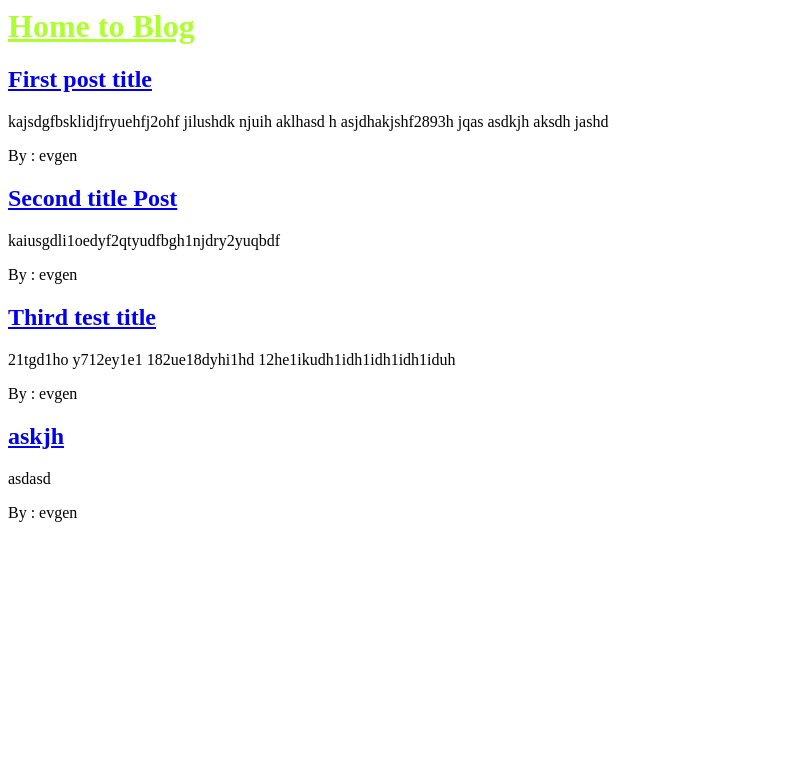
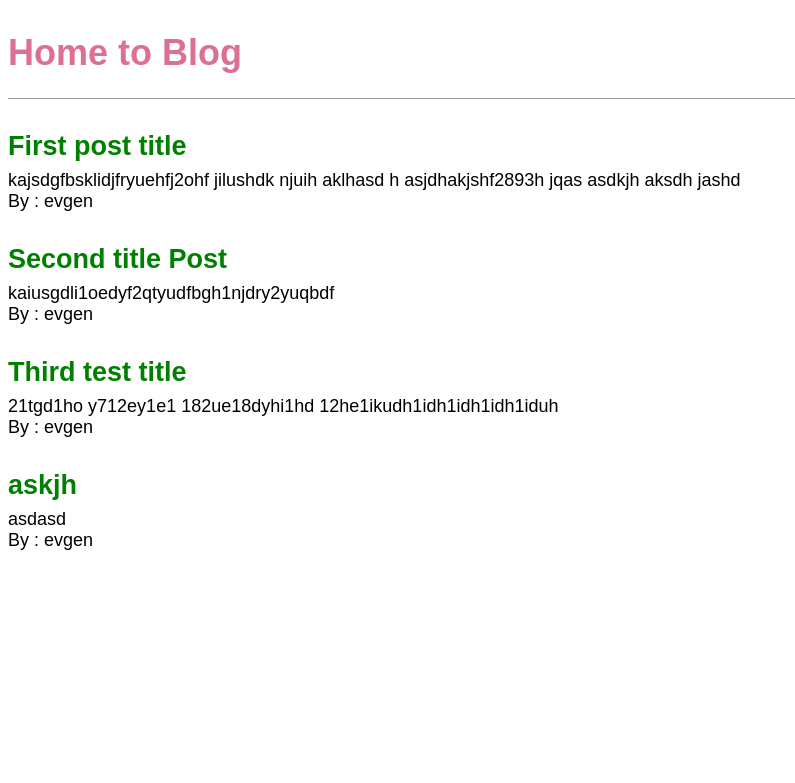
Before and after one commit to vlasove/DjangoCourse23, a Django app: page / in a window 1280 px wide. Shown: the top 783 px of the page, without its empty margins (0-795 px from the left). Run offline with Django 3.2, Linux system fonts and the light colour scheme; data comes from the database, SQL or seed files in the repository; both versions use the stored data as it was after the commit.

Commit message:
base.css updated

```diff
--- a/Lec8/static/css/base.css
+++ b/Lec8/static/css/base.css
@@ -1,4 +1,48 @@
 /* comment static/css/base.css */
+body {
+    font-family: 'Source Sans Pro', sans-serif;
+    font-size: 18px;
+}
+
+header {
+    border-bottom: 1px solid #999;
+    margin-bottom: 2rem;
+    display: flex;
+}
+
 header h1 a {
-    color : greenyellow;
+    color : palevioletred;
+    text-decoration: none;
 }
+
+.nav-left{
+    margin-right:auto;
+}
+
+.nav-right {
+    display: flex;
+    padding-top: 2rem;
+}
+
+.post-entry {
+    margin-bottom: 2rem;
+}
+
+.post-entry h2 {
+    margin: 0.5rem 0;
+}
+
+.post-entry h2 a,
+.post-entry h2 a:visited {
+    color : green;
+    text-decoration: none;
+}
+
+.post-entry p {
+    margin: 0;
+    font-weight: 400;
+}
+
+.post-entry h2 a:hover {
+    color:red;
+}
```
Also changed, not shown: Lec8/db.sqlite3, 1 other file.
